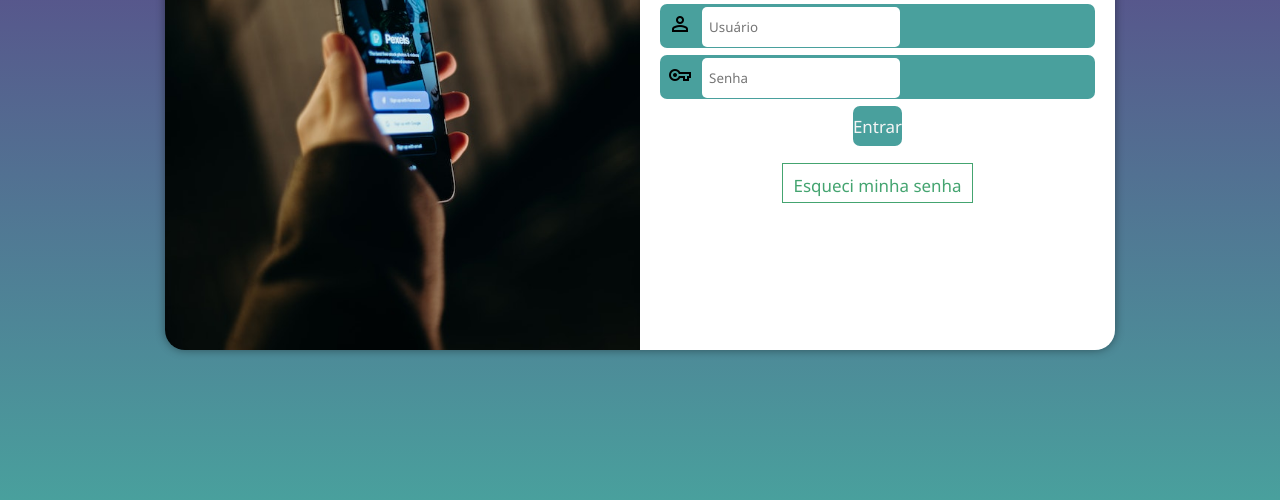
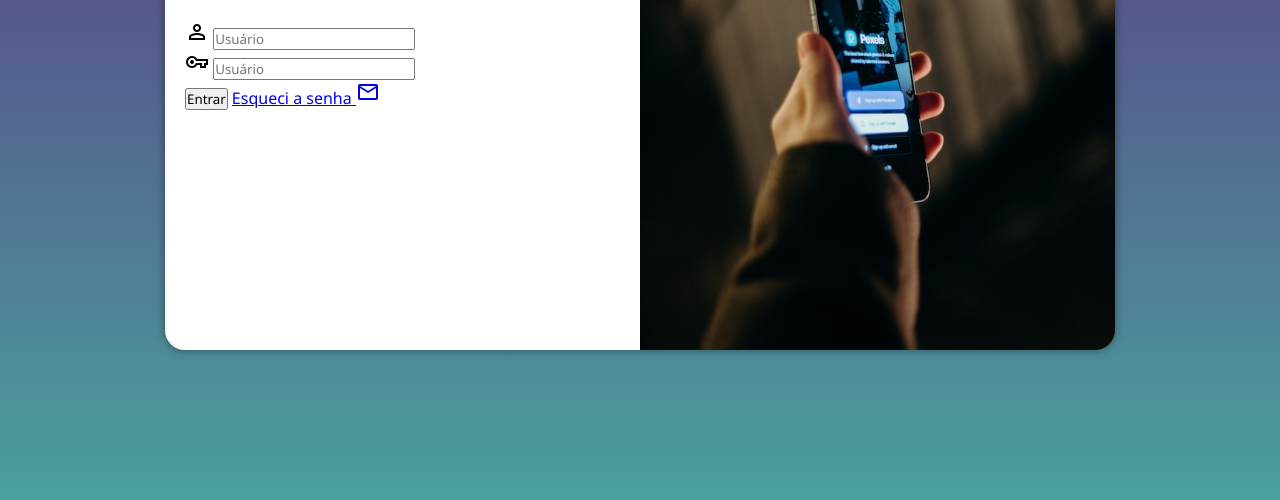
Before and after one commit to Rafhael-Viana/projeto-login, a plain HTML site: page index.html in a window 1280 px wide. Shown: the part 300-800 px from the top of the page. Drawn offline with nearby package versions, Linux system fonts and the light colour scheme.

Commit message:
Atualizações Projeto-Login

```diff
--- a/index.html
+++ b/index.html
@@ -14,34 +14,24 @@
 
     </header>
     <main>
-        <div>
             <section id="image"></section>
-            <section id="container">
+            <section id="form">
                 <h1>Login</h1>
                 <p>Seja bem vindo. Para acessar sua conta insira usuário e senha.</p>
-                <form action="cadastro.js" method="post" class="form" autocomplete="on">
-                    <label for="iuser"><span class="material-symbols-outlined">
-                        person
-                        </span>
-                    </label>
-                    <input type="text" name="user" id="iuser" required placeholder="  Usuário" maxlength="50">
-                </form>
-                <form action="cadastro.js" method="post" class="form" autocomplete="on">
-                    <label for="iuser"><span class="material-symbols-outlined">
-                        vpn_key
-                        </span>
-                    </label>
-                    <input type="password" name="senha" id="isenha" required placeholder="  Senha" maxlength="50">
-                </form>
-                <form action="cadastro.js" method="post" id="entrar">
+                <form action="cadastro.js" method="post" id="forml" autocomplete="on">
+                    <div class="campo">
+                        <label for="iuser"><span class="material-symbols-outlined">person</span></label>
+                        <input type="email" name="user" id="iuser" required placeholder="Usuário" autocomplete="email" maxlength="30">
+                    </div>
+                    <div class="campo">
+                        <label for="isenha"><span class="material-symbols-outlined">vpn_key</span></label>
+                        <input type="password" name="senha" id="isenha" required placeholder="Usuário" autocomplete="current-password" minlength="8" maxlength="20">
+                    </div>
                     <input type="submit" value="Entrar">
-                </form>
-                <form action="cadastro.js" method="post" id="forgot">
-                    <input type="submit" value="Esqueci minha senha">
+                    <a href="esqueci.html">Esqueci a senha <span class="material-symbols-outlined">mail</span></a>
+
                 </form>
             </section>
-        </div>
-
     </main>
 </body>
 </html>
--- a/styles/mediaq.css
+++ b/styles/mediaq.css
@@ -4,7 +4,7 @@
     body{
         background-image: linear-gradient(to bottom, var(--cor01), var(--cor02));
     }
-    div{
+    main{
         display: inline-block;
         width: 80vw;
     }
@@ -16,7 +16,7 @@
         background-position: center;
 
     }
-    #container{
+    #form{
         float: right;
         width: 70%;
         height: 500px;
@@ -26,21 +26,27 @@
     body{
         background-image: linear-gradient(to bottom, var(--cor01), var(--cor02));
     }
-    div{
+    main{
         display: inline-block;
         width: 950px;
     }
 
     #image{
-        float: left;
+        float: right;
         width: 50%;
         height: 500px;
         background-position: center;
 
     }
-    #container{
-        float: right;
+    #form{
+        float: left;
         width: 50%;
         height: 500px;
     }
+    #form h1{
+        font-size: 2.1em;
+    }
+    #form p{
+        font-size: 1.2em;
+    }
 }
--- a/styles/style.css
+++ b/styles/style.css
@@ -24,7 +24,7 @@ section{
     height: 400px;
 
 }
-div{
+main{
     position: absolute;
     top: 50%;
     left: 50%;
@@ -49,84 +49,18 @@ div{
     /* border-radius: 20px 20px 0px 0px; GAMBIARRA */
 }
 
-#container{
+#form{
     /* border-radius: 0px 0px 20px 20px; GAMBIARRA */
     background-color: white;
     padding: 20px;
     width: 100%;
-    box-sizing: border-box;
 }
-#container h1{
+#form h1{
     text-align: center;
     padding: 10px;
 }
-#container p{
+#form p{
     text-align: center;
     padding: 10px;
     padding-bottom: 20px;
 }
-.form{
-    display: block;
-    background-color:var(--cor02);
-    margin: auto;
-    border-radius: 7px;
-    margin-top: 7px;
-}
-.material-symbols-outlined{
-    display: inline-block;
-    position: relative;
-    top: 3px;
-    left: 3px;
-    padding: 5px;
-    padding-right: 10px;
-}
-.form input{
-    position: relative;
-    top: -1px;
-    left: -1px;
-    height: 40px;
-    border-style: none;
-    border-radius: 5px;
-}
-.form input:hover{
-    background-color: var(--cor03);
-}
-#entrar{
-    margin-top: 7px;
-    text-align: center;
-    /* background-color: var(--cor02); */
-    border-radius: 7px;
-}
-#entrar input{
-    min-height: 40px;
-    background-color: var(--cor02);
-    background-image: none;
-    border-style: none;
-    border-radius: 7px;
-    color: whitesmoke;
-    font-size: 1.06em;
-}
-#entrar input:hover{
-    background-color: aquamarine;
-}
-#forgot{
-    margin-top: 7px;
-    text-align: center;
-
-}
-#forgot input{
-    height: 40px;
-    margin-top: 10px;
-    padding: 10px;
-    background-color: white;
-    background-image: none;
-    border: 1px solid var(--cor04);
-    color: var(--cor04);
-    font-size: 1.06em;
-}
-#forgot:hover{
-    background-color: var(--cor04);
-}
-#forgot input:hover{
-    background-color: var(--cor04);
-}
```
